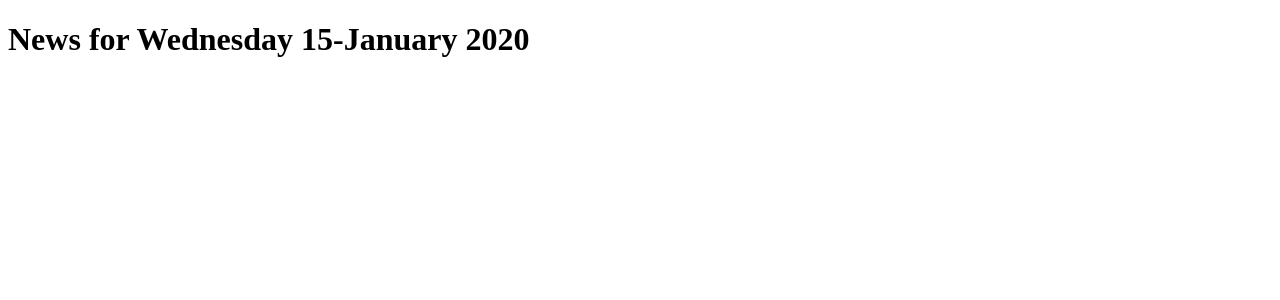
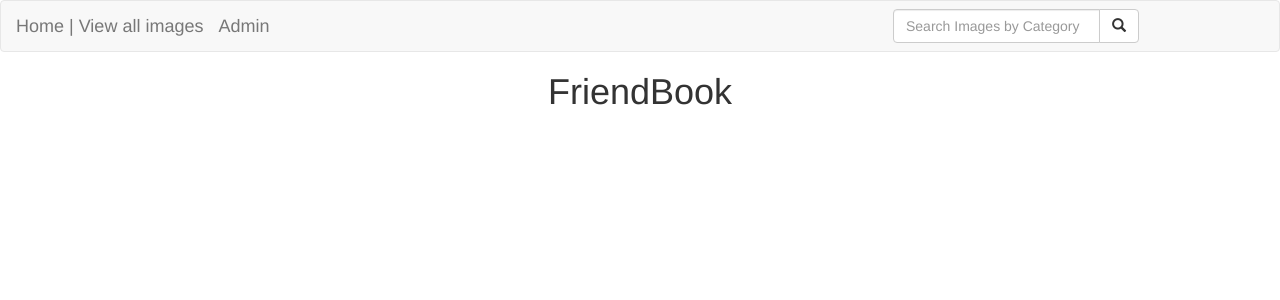
Before and after one commit to AbugaAroni/Python-Djangoweek2ip, a Django app: template friendbook/templates/base.html in a window 1280 px wide. Shown: the top 300 px of the page. Run offline with Django 3.2, Linux system fonts and the light colour scheme; the template is opened without the code that fills it: most values are stand-ins (such as "Sample title", 1, 10 or a date in 2020); some libraries are stand-ins or nearby versions.

Commit message:
add navbar

```diff
--- a/friendbook/templates/base.html
+++ b/friendbook/templates/base.html
@@ -1,16 +1,29 @@
+{% load bootstrap3 %}
+{% load static%}
 <!DOCTYPE html>
 <html>
 <head>
   <meta charset="utf-8">
 
   {% if title %}
-  <title>Moringa Tribune - {{title}}</title>
+  <title> {{title}}</title>
   {% else %}
-    <title> Moringa Tribune </title>
+    <title>The FriendBook </title>
   {% endif %}
+
+  {% block styles %}
+    {% bootstrap_css %}
+  {% endblock %}
 
 </head>
 <body>
-    {% block content %} <h1>News for {{date|date:"l d-F Y"}}</h1> {%endblock%}
+    {% include "navbar.html" %}
+
+    {% block content %} <h1 class='text-center'>FriendBook</h1> {%endblock%}
+
+    {% block scripts %}
+        <script src="https://ajax.googleapis.com/ajax/libs/jquery/3.2.1/jquery.min.js"></script>
+     {% bootstrap_javascript %}
+    {% endblock %}
 </body>
 </html>
--- /dev/null
+++ b/friendbook/templates/navbar.html
@@ -0,0 +1,35 @@
+<!DOCTYPE html>
+<html lang="en">
+<head>
+
+  <meta charset="utf-8">
+  <meta name="viewport" content="width=device-width, initial-scale=1">
+</head>
+<body>
+<nav class="navbar navbar-default">
+  <div class="container-fluid">
+    <div class="navbar-header">
+      <a class="navbar-brand" href="/">Home | View all images</a>
+    </div>
+        <!-- Adding a search form  -->
+    <div class="col-sm-4 col-md-4 navbar-right">
+
+      <form class="navbar-form" role="search" action="{% url 'search_results' %}">
+
+        <div class="input-group">
+          <input type="text" class="form-control" placeholder="Search Images by Category" name="images">
+          <div class="input-group-btn">
+            <button class="btn btn-default" type="submit"><i class="glyphicon glyphicon-search"></i></button>
+          </div>
+        </div>
+
+      </form>
+    </div>
+    <div class="navbar-header">
+      <a class="navbar-brand" href="/admin">Admin</a>
+    </div>
+    <!-- search form end -->
+  </div>
+</nav>
+</body>
+</html>
```
